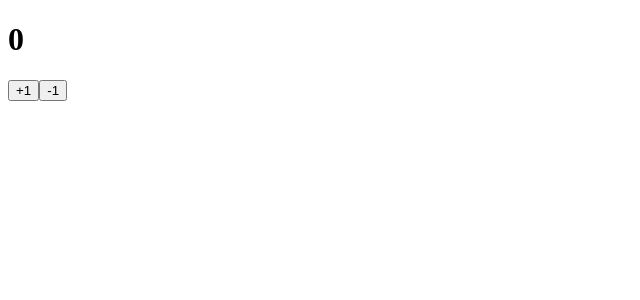
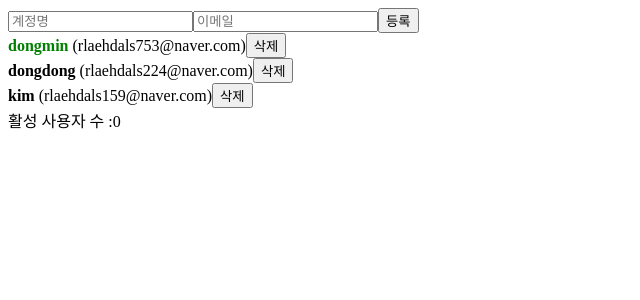
Before and after one commit to dongmin3891/react-practice, a React (Create React App) app: page / in a window 1280 px wide. Shown: the top 300 px of the page, without its empty margins (0-640 px from the left). Built offline with nearby package versions, Linux system fonts and the light colour scheme.

Commit message:
useReducer - App에서 useReducer 사용하기 - 1

```diff
--- a/src/App.js
+++ b/src/App.js
@@ -1,4 +1,4 @@
-import React, { useRef, useState, useMemo, useCallback } from "react";
+import React, { useReducer, useCallback } from "react";
 import CreateUser from "./CreateUser";
 import UserList from "./UserList";
 
@@ -7,89 +7,74 @@ function countActiveUsers(users) {
   return users.filter((user) => user.active).length;
 }
 
-function App() {
-  const [inputs, setInputs] = useState({
+const initialState = {
+  inputs: {
     username: "",
-    useremil: "",
-  });
+    useremail: "",
+  },
 
-  const { username, useremail } = inputs;
-
-  const onChange = useCallback(
-    (e) => {
-      const { name, value } = e.target;
-      setInputs({
-        ...inputs,
-        [name]: value,
-      });
-    },
-    [inputs]
-  );
-  const [users, setUsers] = useState([
+  users: [
     {
       id: 1,
-      username: "kimdongmin1",
-      useremail: "rlaehdals1@naver.com",
+      username: "dongmin",
+      useremail: "rlaehdals753@naver.com",
       active: true,
     },
+
     {
       id: 2,
-      username: "kimdongmin2",
-      useremail: "rlaehdals2@naver.com",
+      username: "dongdong",
+      useremail: "rlaehdals224@naver.com",
       active: false,
     },
+
     {
       id: 3,
-      username: "kimdongmin3",
-      useremail: "rlaehdals3@naver.com",
+      username: "kim",
+      useremail: "rlaehdals159@naver.com",
       active: false,
     },
-  ]);
-  /* useRef로 컴포넌트 안의 변수 만들기 */
-  const nextId = useRef(4);
-  const onCreate = useCallback(() => {
-    const user = {
-      id: nextId.current,
-      username,
-      useremail,
-    };
-    //setUsers([...users, user]); spread 연산자
+  ],
+};
 
-    setUsers((users) => users.concat(user)); //concat 함수
+function reducer(state, action) {
+  switch (action.type) {
+    case "CHANGE_INPUT":
+      return {
+        ...state,
+        inputs: {
+          ...state.inputs,
+          [action.name]: action.value,
+        },
+      };
+    default:
+      return state;
+  }
+}
 
-    setInputs({
-      username: "",
-      useremail: "",
+function App() {
+  const [state, dispatch] = useReducer(reducer, initialState);
+  const { users } = state;
+  const { username, useremail } = state.inputs;
+
+  const onChange = useCallback((e) => {
+    const { name, value } = e.target;
+    dispatch({
+      type: "CHANGE_INPUT",
+      name,
+      value,
     });
-
-    nextId.current += 1;
-  }, [username, useremail]);
-
-  const onRemove = useCallback((id) => {
-    //user.id가 파라미터로 일치하지 않는 원소만 추출해서 새로운 배열을 만듬
-    // = user.id가 id 인 것을 제거함
-    setUsers((users) => users.filter((user) => user.id !== id));
   }, []);
 
-  const onToggle = useCallback((id) => {
-    setUsers((users) =>
-      users.map((user) =>
-        user.id === id ? { ...user, active: !user.active } : user
-      )
-    );
-  }, []);
-
-  const count = useMemo(() => countActiveUsers(users), [users]);
   return (
     <div>
       <CreateUser
         username={username}
         useremail={useremail}
         onChange={onChange}
-        onCreate={onCreate}
       />
-      <UserList users={users} onRemove={onRemove} onToggle={onToggle} />
-      <div>활성 사용자 수 :{count}</div>
+      <UserList users={users} />
+      <div>활성 사용자 수 :0</div>
     </div>
   );
 }
--- a/src/index.js
+++ b/src/index.js
@@ -1,11 +1,11 @@
 import React from "react";
 import ReactDOM from "react-dom";
-import Counter from "./Counter";
+import App from "./App";
 import reportWebVitals from "./reportWebVitals";
 
 ReactDOM.render(
   <React.StrictMode>
-    <Counter />
+    <App />
   </React.StrictMode>,
   document.getElementById("root")
 );
```
